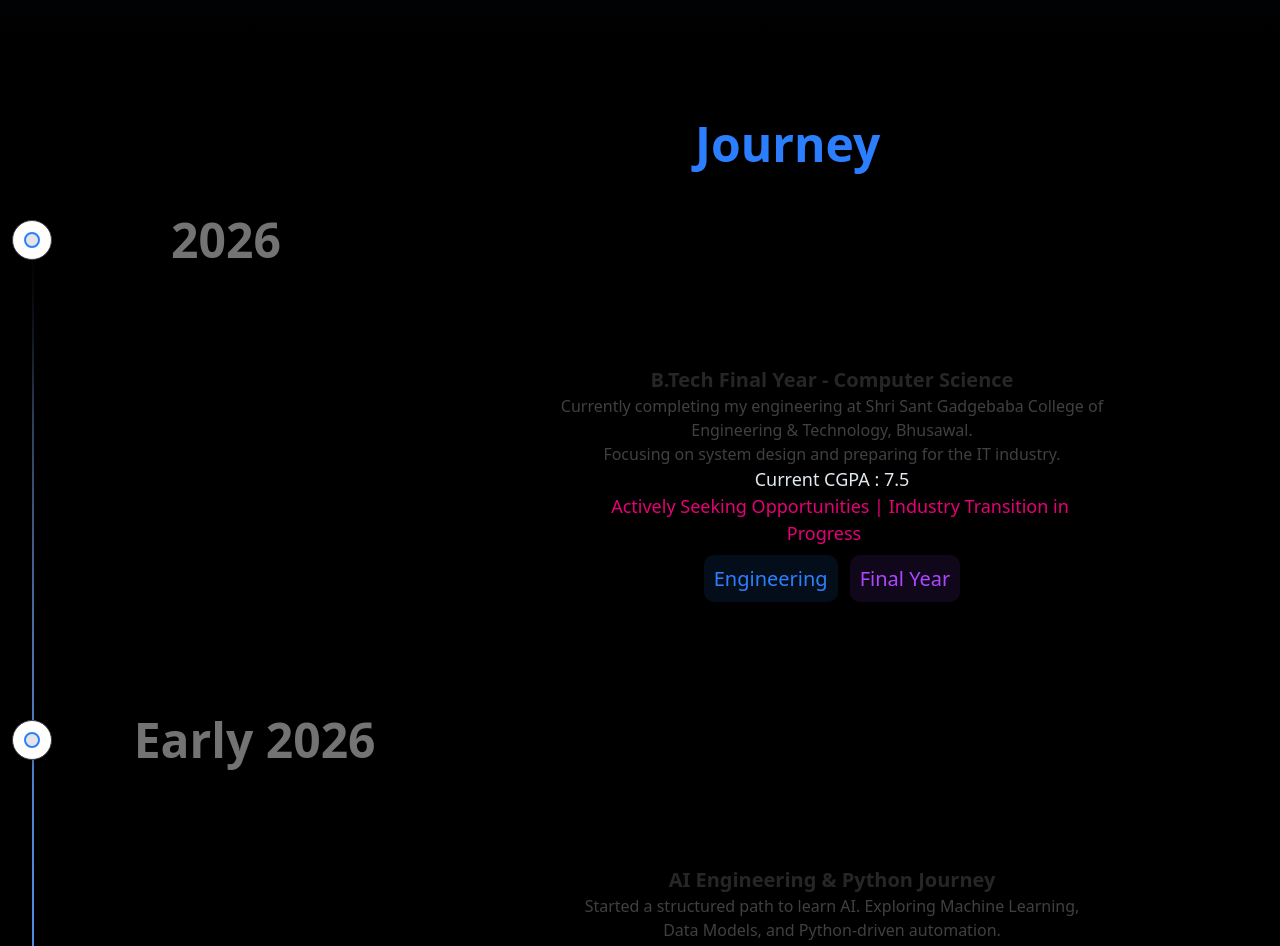
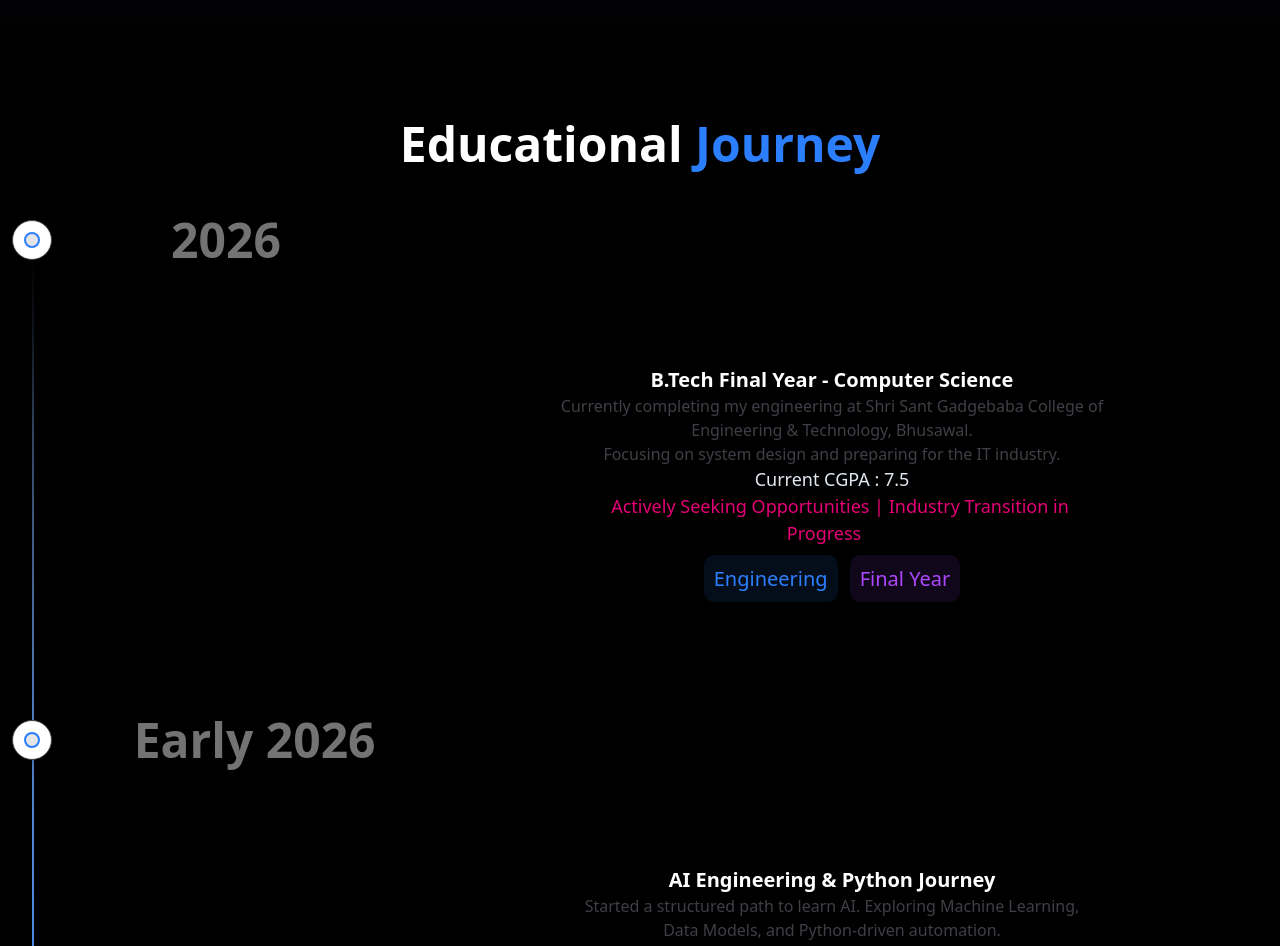
Before and after one commit to Abuzar448/Abuzar-Portfolio, a React (Vite) app: page / in a window 1280 px wide. Shown: the part 1560-2506 px from the top of the page. Built offline with nearby package versions, Linux system fonts and the light colour scheme.

Commit message:
thode se changes for UI

```diff
--- a/src/App.css
+++ b/src/App.css
@@ -121,7 +121,7 @@ body{
   max-width: 1600px;
   margin: 0 auto;
   width: 100%;
-  padding-top: 50px;
+  padding-top: 35px;
 }
 .hero-content{
   flex: 1;
@@ -836,20 +836,19 @@ body{
   .navbar {
     position: absolute;
     top: auto;        /* 'top' se hatakar */
-    bottom: 50px;        /* bottom par le aaye */
+    bottom: 30px;        /* bottom par le aaye */
     border-top: 1px solid var(--card-border);
     border-bottom: none;
     border-radius: 50px;
     align-items: center;
     height: 80px;
     width: 90%;
-    justify-content: center; /* Links ko center mein align karne ke liye */
+    justify-content: center;
   }
   .hero{
     border-radius: 0px 80px 0px 0px;
   }
 
-  /* YouTube style: Mobile par logo hata dete hain taaki jagah bache */
   .logo {
     display: none;
   }
@@ -916,6 +915,7 @@ body{
   padding-top: 80px;
   text-align: center;
   border-radius: 120px 120px 0px 0px;
+  margin-bottom: 30px;
 }
 .contentBox{
   padding-top: 150px;
@@ -964,6 +964,3 @@ body{
     border-radius: 100px 0px 0px 0px;
   }
 }
-
-
-/* ise dekho  */
--- a/src/components/Education.jsx
+++ b/src/components/Education.jsx
@@ -8,10 +8,10 @@ const EducationPage = () => {
       title: "2026",
       content: (
         <div className="w-full text-center center">
-          <h4 className="text-xl font-bold text-neutral-800 dark:text-neutral-200">
+          <h4 className="text-xl font-bold text-white">
             B.Tech Final Year - Computer Science
           </h4>
-          <p className="text-neutral-700 dark:text-neutral-400 mt-2">
+          <p className="text-zinc-700 mt-2">
             Currently completing my engineering at Shri Sant Gadgebaba College
             of Engineering & Technology, Bhusawal. <br />
             Focusing on system design and preparing for the IT industry.
@@ -38,15 +38,15 @@ const EducationPage = () => {
       title: "Early 2026",
       content: (
         <div className="w-full text-center">
-          <h4 className="text-xl font-bold text-neutral-800 dark:text-neutral-200">
+          <h4 className="text-xl font-bold text-white">
             AI Engineering & Python Journey
           </h4>
-          <p className="text-neutral-700 dark:text-neutral-400 mt-2">
+          <p className="text-zinc-700 mt-2">
             Started a structured path to learn AI. Exploring Machine Learning,<br />
             Data Models, and Python-driven automation.
             <br />
           </p>
-          <p className="text-neutral-700 dark:text-neutral-400 mt-2">
+          <p className="text-zinc-700 mt-2">
           Initiated a dedicated transition into <span className="text-blue-500">Artificial Intelligence</span>,<br /> leveraging
           Python to explore the intersection of data-driven intelligence and modern web applications.
         </p>
@@ -65,10 +65,10 @@ const EducationPage = () => {
       title: "2024 - Ongoing",
       content: (
         <div className="w-full text-center">
-          <h4 className="text-xl font-bold text-neutral-800 dark:text-neutral-200">
+          <h4 className="text-xl font-bold text-white">
             Full-Stack Mastery (MERN)
           </h4>
-          <p className="text-neutral-700 dark:text-neutral-400 mt-2">
+          <p className="text-zinc-700 mt-2">
             Developed deep expertise in <span className="text-blue-500"><strong>MongoDB, Express, React, and Node.js
             with API Integretion.</strong></span><br /> Built a
             full-scale Social Media Platform and Employee Service Applications.
@@ -96,7 +96,7 @@ const EducationPage = () => {
       title: "2022",
       content: (
         <div className="space-y-4">
-          <h4 className="text-xl md:text-2xl font-bold text-neutral-800 dark:text-neutral-200">
+          <h4 className="text-xl md:text-2xl font-bold text-white">
             Higher Secondary Education (HSC)
           </h4>
 
--- a/src/components/Skills.jsx
+++ b/src/components/Skills.jsx
@@ -1,5 +1,4 @@
 import React, { useRef } from "react";
-import BackToTop from "./BackToTop";
 import { motion } from "framer-motion";
 
 const Skills = () => {
@@ -37,7 +36,7 @@ const Skills = () => {
       className="skillsMainBox flex flex-col justify-center items-center py-24 px-4 relative bg-[#0f172a]"
     >
       <div className="w-full container max-w-5xl">
-        <BackToTop />
+
         <br />
         <br />
         <h2 className="text-3xl md:text-4xl font-bold mb-12 text-center text-white">
--- a/src/components/Timeline.jsx
+++ b/src/components/Timeline.jsx
@@ -34,7 +34,7 @@ export const Timeline = ({ data }) => {
     <div id="education" className="w-full bg-[black] dark:bg-black font-sans educationMain " ref={containerRef}>
       <BackToTop></BackToTop>
       <div className="max-w-7xl mx-auto py-20 px-4 md:px-8 lg:px-10">
-        <h2 className="text-3xl md:text-5xl mb-4 text-black dark:text-white font-bold ">
+        <h2 className="text-3xl md:text-5xl mb-4 text-white dark:text-white font-bold ">
           Educational <span className="text-blue-500">Journey</span>
         </h2>
         <br />
```
